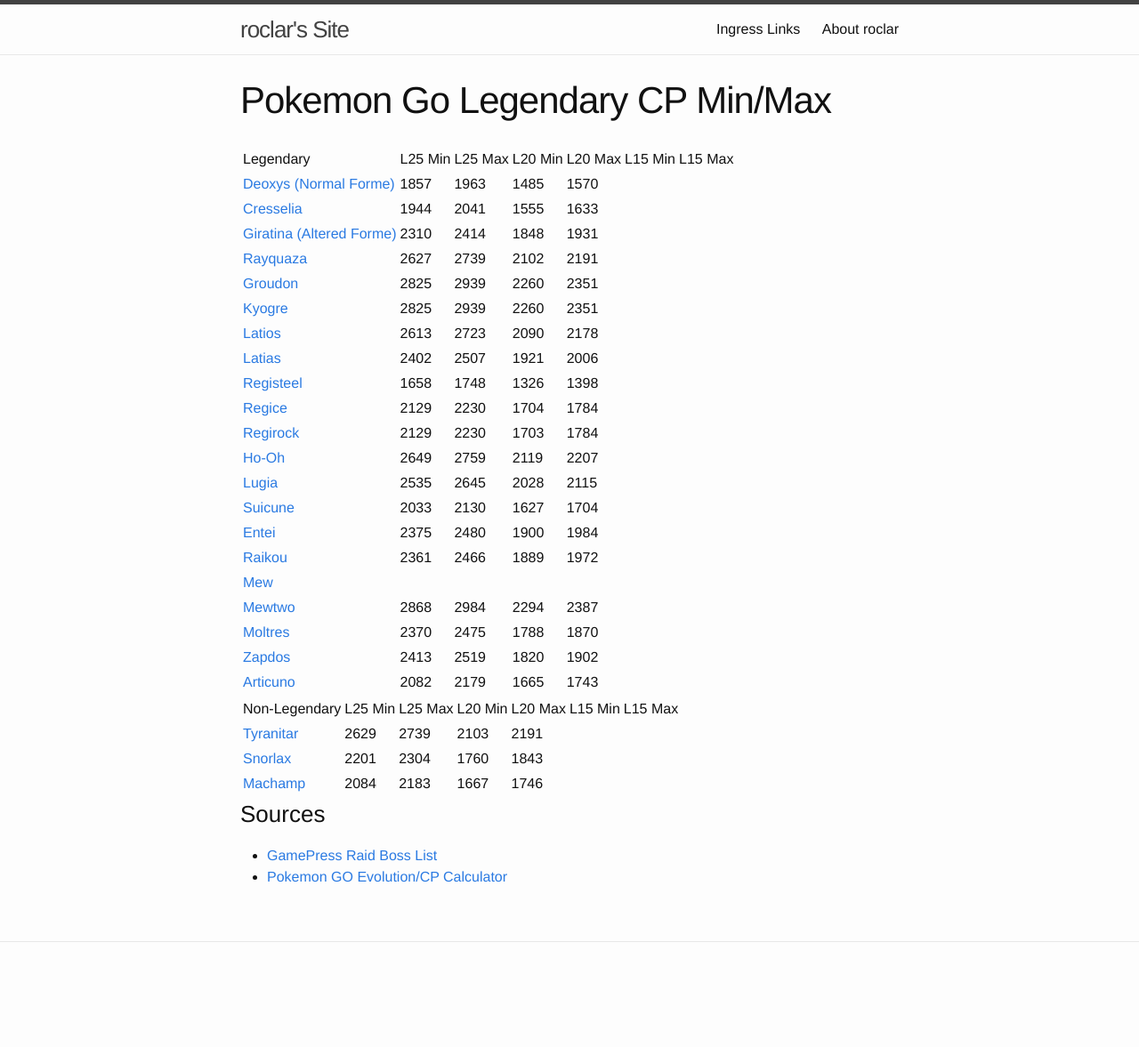
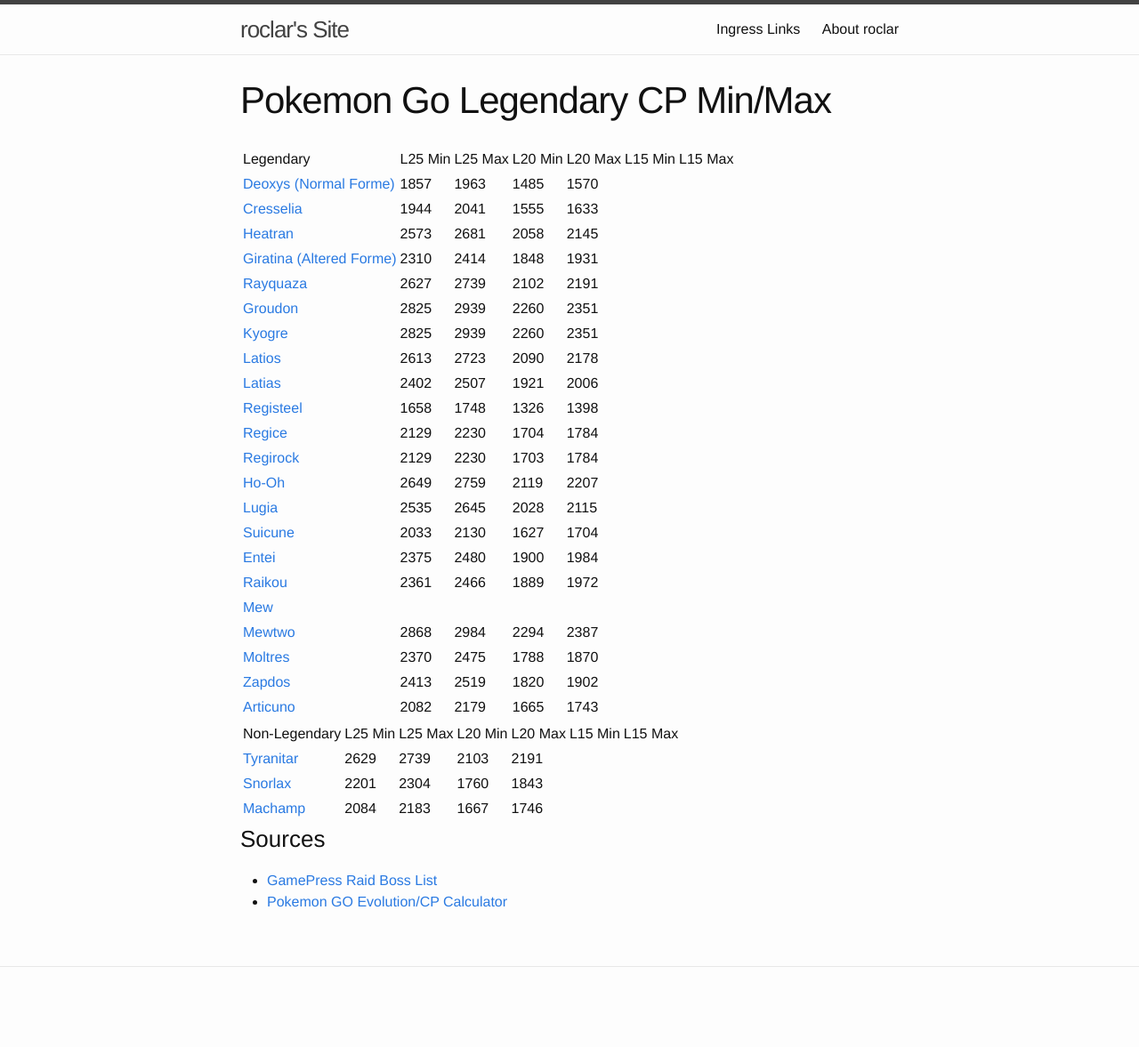
Before and after one commit to roclar/roclar.github.io, a Jekyll site: the page built from PoGoLegendaryCP.md, in a window 1280 px wide. Shown: the whole page at 89% size. Built offline with Jekyll 4.4.1, drawn with Linux system fonts in a browser that asks for light colours; before the commit the page ends 1149 px from its top, so only the background shows below that.

Commit message:
Added Heatran

```diff
--- a/PoGoLegendaryCP.md
+++ b/PoGoLegendaryCP.md
@@ -7,6 +7,7 @@
 | Legendary  |  L25 Min  |  L25 Max  |  L20 Min  |  L20 Max  |  L15 Min  |  L15 Max  |
 | [Deoxys (Normal Forme)](https://db.pokemongohub.net/pokemon/386)  | 1857 | 1963 | 1485 | 1570 | | |
 | [Cresselia](https://db.pokemongohub.net/pokemon/488)  | 1944 | 2041 | 1555 | 1633 | | |
+| [Heatran](https://db.pokemongohub.net/pokemon/485)  | 2573 | 2681 | 2058 | 2145 | | |
 | [Giratina (Altered Forme)](https://db.pokemongohub.net/pokemon/487?form=Altered)  | 2310 | 2414 | 1848 | 1931 | | |
 | [Rayquaza](https://db.pokemongohub.net/pokemon/384)  | 2627 | 2739 | 2102 | 2191 | | |
 | [Groudon](https://db.pokemongohub.net/pokemon/383)  | 2825 | 2939 | 2260 | 2351 | | |
```
